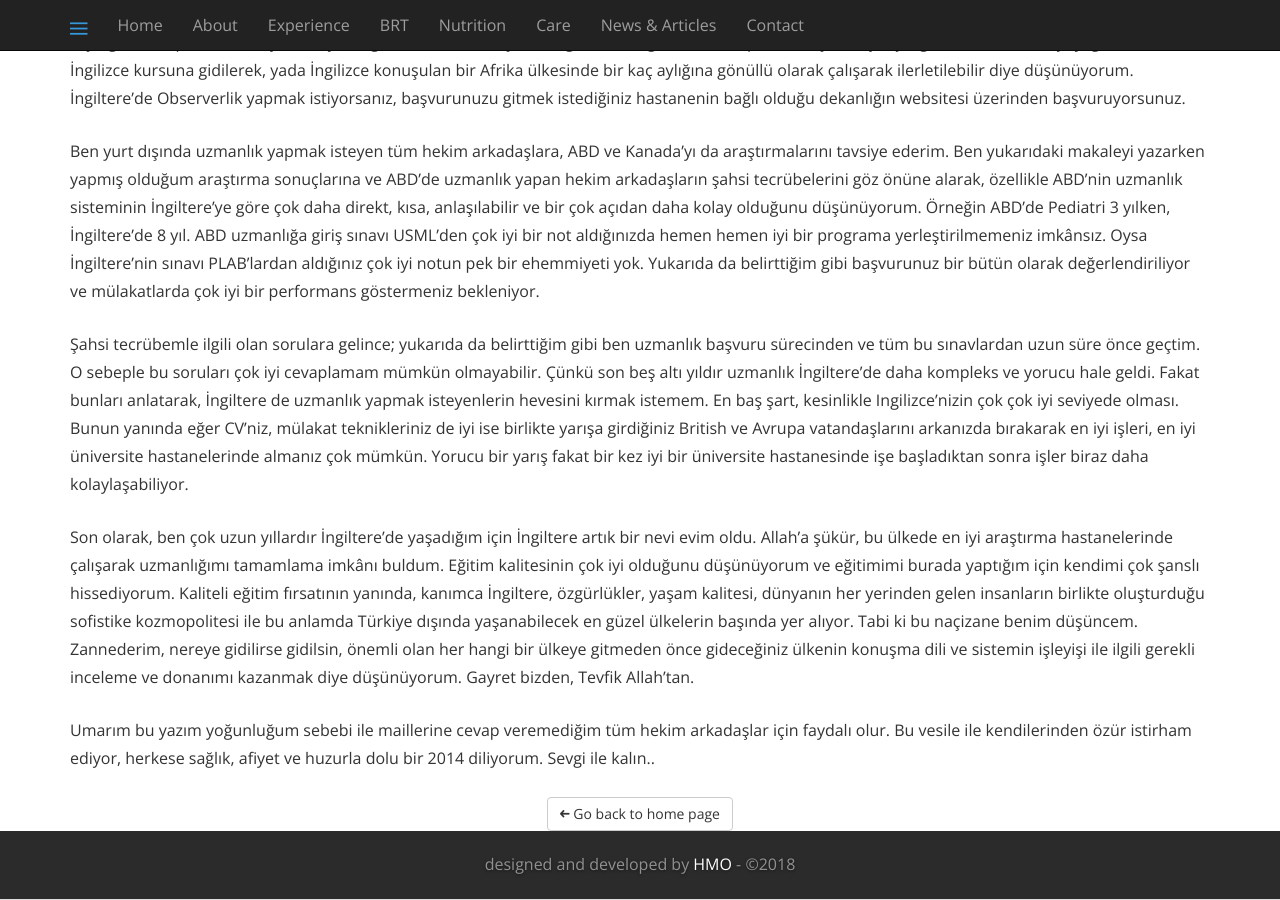
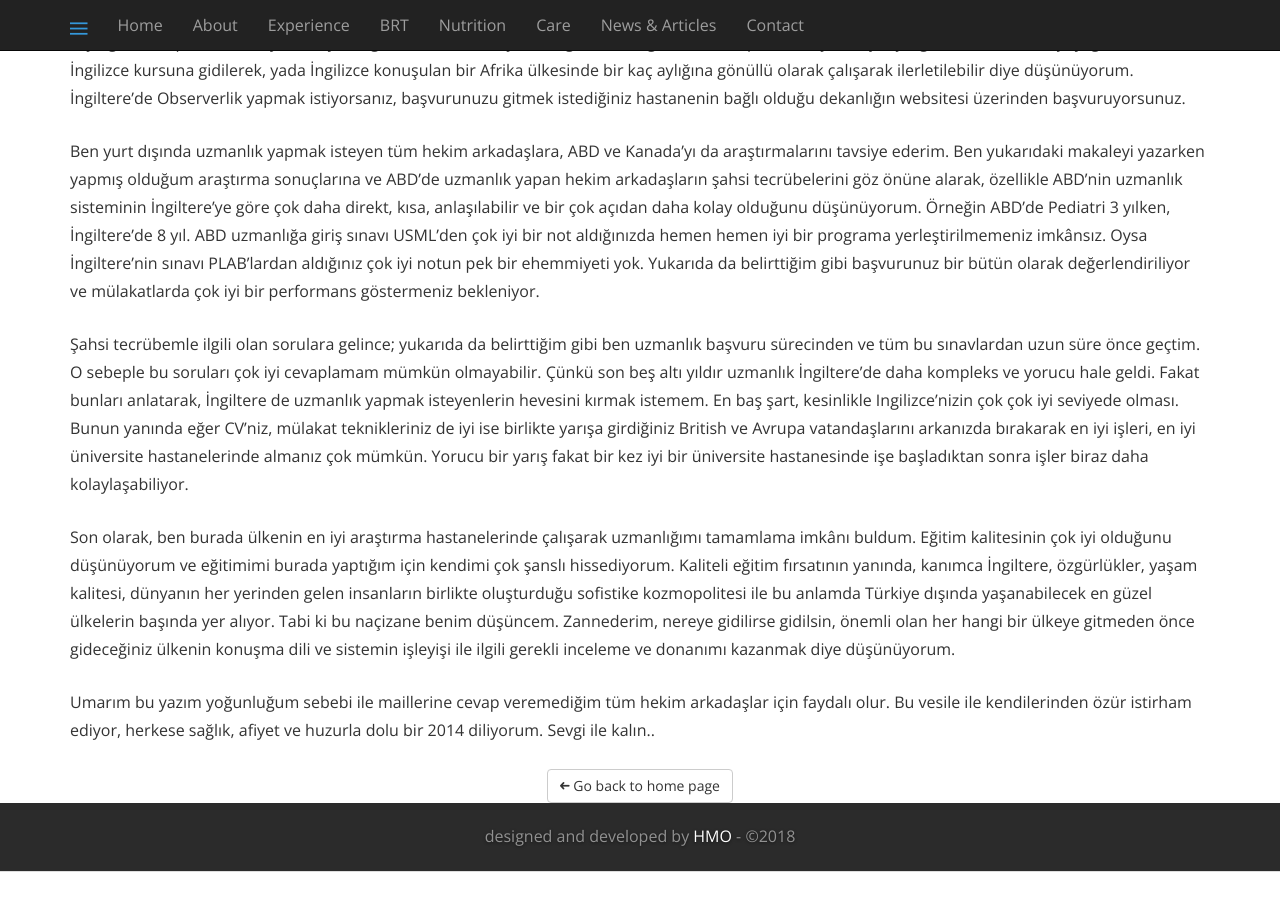
Before and after one commit to huseyinozyilmaz/drnurdan.com, a Jekyll site: the page built from _posts/2013-12-24-ingiltere-de-tipta-uzmanlik.md, in a window 1280 px wide and 900 px high, scrolled down 1441 px. Built offline with Jekyll 4.4.1, drawn with Linux system fonts in a browser that asks for light colours; nearby versions of some CDN libraries; after the commit the page ends 2313 px from its top, so only the background shows below that; some of the changed text lies outside the part shown.

Commit message:
Latest revision of post titled ‘İngİltere'de Tıpta Uzmanlık’

```diff
--- a/_posts/2013-12-24-ingiltere-de-tipta-uzmanlik.md
+++ b/_posts/2013-12-24-ingiltere-de-tipta-uzmanlik.md
@@ -35,6 +35,6 @@ Ben yurt dışında uzmanlık yapmak isteyen tüm hekim arkadaşlara, ABD ve Kan
 
 Şahsi tecrübemle ilgili olan sorulara gelince; yukarıda da belirttiğim gibi ben uzmanlık başvuru  sürecinden ve tüm bu sınavlardan uzun süre önce geçtim. O sebeple bu soruları çok iyi cevaplamam mümkün olmayabilir. Çünkü son beş altı yıldır uzmanlık İngiltere’de daha kompleks ve yorucu hale geldi. Fakat bunları anlatarak, İngiltere de uzmanlık yapmak isteyenlerin hevesini kırmak istemem. En baş şart, kesinlikle Ingilizce’nizin çok çok iyi seviyede olması. Bunun yanında eğer CV’niz, mülakat teknikleriniz de iyi ise birlikte yarışa girdiğiniz British ve Avrupa vatandaşlarını arkanızda bırakarak en iyi işleri, en iyi üniversite hastanelerinde almanız çok mümkün. Yorucu bir yarış fakat bir kez iyi bir üniversite hastanesinde işe başladıktan sonra işler biraz daha kolaylaşabiliyor.
 
-Son olarak, ben çok uzun yıllardır İngiltere’de yaşadığım için İngiltere artık bir nevi evim oldu. Allah’a şükür, bu ülkede en iyi araştırma hastanelerinde çalışarak uzmanlığımı tamamlama imkânı buldum. Eğitim kalitesinin çok iyi olduğunu düşünüyorum ve eğitimimi burada yaptığım için kendimi çok şanslı hissediyorum. Kaliteli eğitim fırsatının yanında, kanımca İngiltere, özgürlükler, yaşam kalitesi, dünyanın her yerinden gelen insanların birlikte oluşturduğu sofistike kozmopolitesi ile bu anlamda Türkiye dışında yaşanabilecek en güzel ülkelerin başında yer alıyor. Tabi ki bu naçizane benim düşüncem. Zannederim, nereye gidilirse gidilsin, önemli olan her hangi bir ülkeye gitmeden önce gideceğiniz ülkenin konuşma dili ve sistemin işleyişi ile ilgili gerekli inceleme ve donanımı kazanmak diye düşünüyorum. Gayret bizden, Tevfik Allah’tan.
+Son olarak, ben burada ülkenin en iyi araştırma hastanelerinde çalışarak uzmanlığımı tamamlama imkânı buldum. Eğitim kalitesinin çok iyi olduğunu düşünüyorum ve eğitimimi burada yaptığım için kendimi çok şanslı hissediyorum. Kaliteli eğitim fırsatının yanında, kanımca İngiltere, özgürlükler, yaşam kalitesi, dünyanın her yerinden gelen insanların birlikte oluşturduğu sofistike kozmopolitesi ile bu anlamda Türkiye dışında yaşanabilecek en güzel ülkelerin başında yer alıyor. Tabi ki bu naçizane benim düşüncem. Zannederim, nereye gidilirse gidilsin, önemli olan her hangi bir ülkeye gitmeden önce gideceğiniz ülkenin konuşma dili ve sistemin işleyişi ile ilgili gerekli inceleme ve donanımı kazanmak diye düşünüyorum.
 
 Umarım bu yazım yoğunluğum sebebi ile maillerine cevap veremediğim tüm hekim arkadaşlar için faydalı olur. Bu vesile ile kendilerinden özür istirham ediyor, herkese sağlık, afiyet ve huzurla dolu bir 2014 diliyorum. Sevgi ile kalın..
```
Also changed, not shown: other parts of _posts/2013-12-24-ingiltere-de-tipta-uzmanlik.md (+1 -1 lines).
